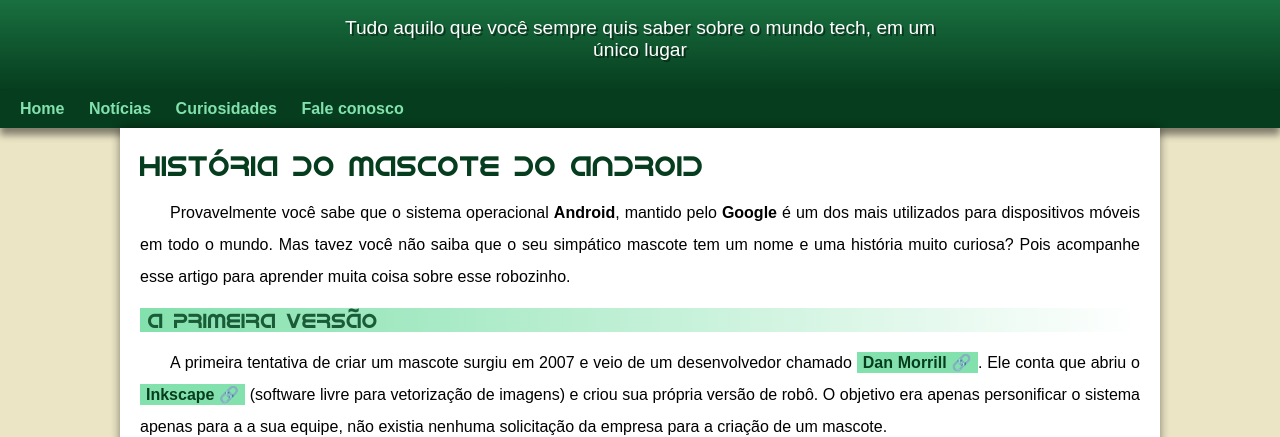
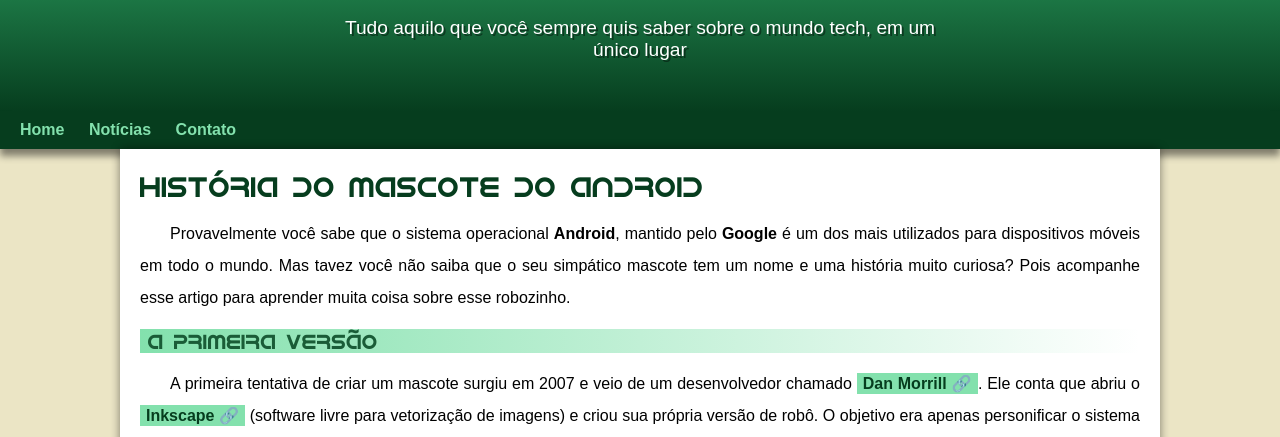
Before and after one commit to Italo1919/projeto-android, a plain HTML site: page index.html in a window 1280 px wide. Shown: the part 100-537 px from the top of the page. Drawn offline with Linux system fonts and the light colour scheme.

Commit message:
corrigindo erros

```diff
--- a/estilo/style.css
+++ b/estilo/style.css
@@ -53,7 +53,7 @@ header>p{
     padding-left: 10px;
     padding-right: 10px;
     margin: auto;
-    margin-bottom: 20px;
+    padding-bottom: 50px;
     font-size: 1.2em;
     max-width: 600px;
     text-shadow: 2px 2px 0px rgba(0, 0, 0, 0.422);
@@ -161,7 +161,7 @@ aside>h3{
 }
 aside>ul{
     list-style-position: inside;
-    columns: 2;
+
 }
 footer{
     background-color: var(--cor5);
--- a/index.html
+++ b/index.html
@@ -17,8 +17,7 @@
     <nav>
         <a href="#">Home</a>
         <a href="#">Notícias</a>
-        <a href="#">Curiosidades</a>
-        <a href="#">Fale conosco</a>
+        <a href="#">Contato</a>
     </nav>
     <main>
         <article>
```
